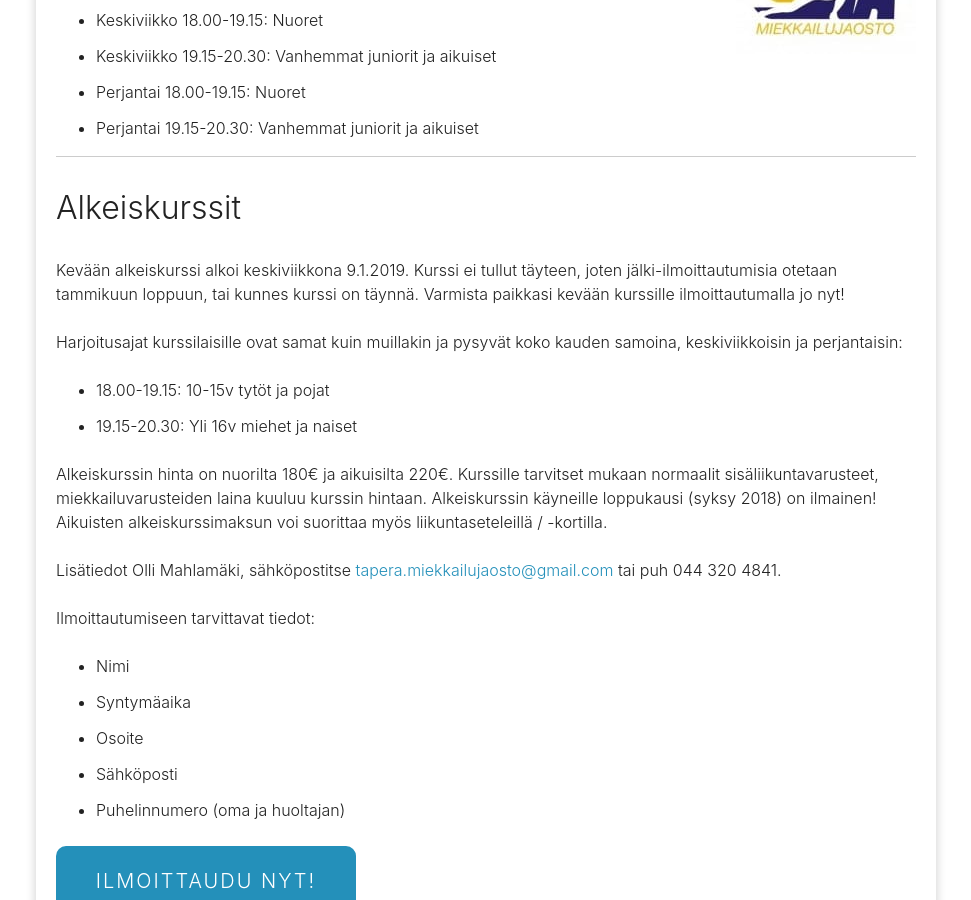
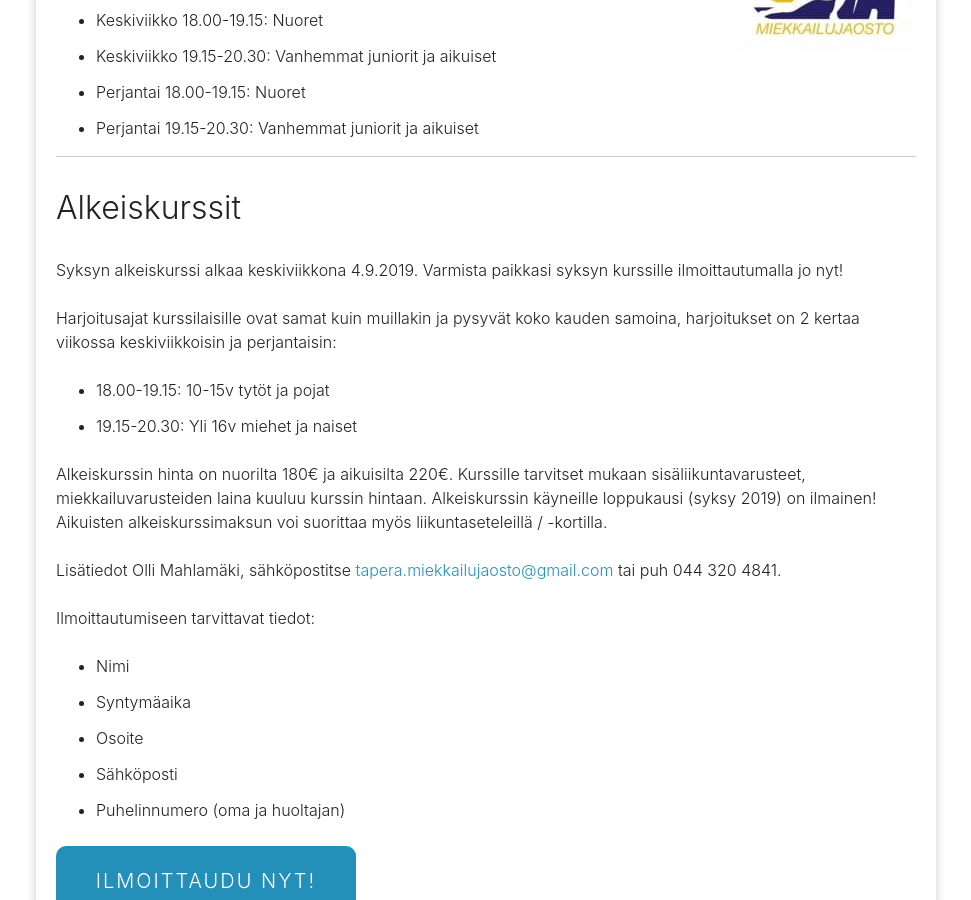
Before and after one commit to omahlama/eramiekkailu.fi, a Jekyll site: the page built from index.md, in a window 1280 px wide and 900 px high, scrolled down 776 px. Shown: the whole window, without its empty margins (154-1125 px from the left). Built offline with Jekyll 4.4.1, drawn with Linux system fonts in a browser that asks for light colours; nearby versions of some CDN libraries.

Commit message:
Alkeiskurssitiedot päivitetty

```diff
--- a/index.md
+++ b/index.md
@@ -23,14 +23,14 @@ Harjoitukset on maanantaisin, keskiviikkoisin ja perjantaisin:
 
 ## Alkeiskurssit
 
-Kevään alkeiskurssi alkoi keskiviikkona 9.1.2019. Kurssi ei tullut täyteen, joten jälki-ilmoittautumisia otetaan tammikuun loppuun, tai kunnes kurssi on täynnä. Varmista paikkasi kevään kurssille ilmoittautumalla jo nyt!
+Syksyn alkeiskurssi alkaa keskiviikkona 4.9.2019. Varmista paikkasi syksyn kurssille ilmoittautumalla jo nyt!
 
-Harjoitusajat kurssilaisille ovat samat kuin muillakin ja pysyvät koko kauden samoina, keskiviikkoisin ja perjantaisin:
+Harjoitusajat kurssilaisille ovat samat kuin muillakin ja pysyvät koko kauden samoina, harjoitukset on 2 kertaa viikossa keskiviikkoisin ja perjantaisin:
 
 * 18.00-19.15: 10-15v tytöt ja pojat
 * 19.15-20.30: Yli 16v miehet ja naiset
 
-Alkeiskurssin hinta on nuorilta 180€ ja aikuisilta 220€. Kurssille tarvitset mukaan normaalit sisäliikuntavarusteet, miekkailuvarusteiden laina kuuluu kurssin hintaan. Alkeiskurssin käyneille loppukausi (syksy 2018) on ilmainen! Aikuisten alkeiskurssimaksun voi suorittaa myös liikuntaseteleillä / -kortilla.
+Alkeiskurssin hinta on nuorilta 180€ ja aikuisilta 220€. Kurssille tarvitset mukaan sisäliikuntavarusteet, miekkailuvarusteiden laina kuuluu kurssin hintaan. Alkeiskurssin käyneille loppukausi (syksy 2019) on ilmainen! Aikuisten alkeiskurssimaksun voi suorittaa myös liikuntaseteleillä / -kortilla.
 
 Lisätiedot Olli Mahlamäki, sähköpostitse [tapera.miekkailujaosto@gmail.com](mailto:tapera.miekkailujaosto@gmail.com) tai puh 044 320 4841.
 
@@ -42,7 +42,7 @@ Ilmoittautumiseen tarvittavat tiedot:
 * Sähköposti
 * Puhelinnumero (oma ja huoltajan)
 
-<a href="https://goo.gl/forms/7grgkVjN36h34Wgq1" class="register-button" role="button">Ilmoittaudu nyt!</a>
+<a href="https://forms.gle/Vjse4wbJqwm714Q99" class="register-button" role="button">Ilmoittaudu nyt!</a>
 
 <hr>
 
```
